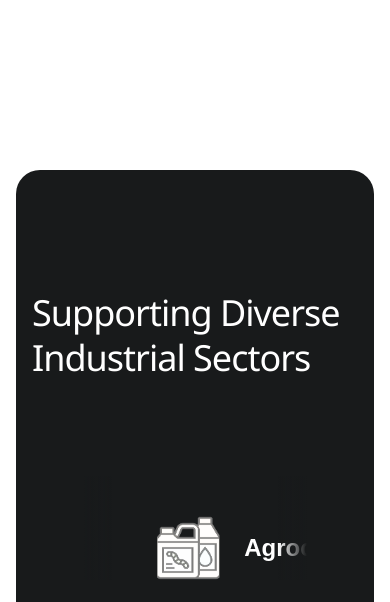
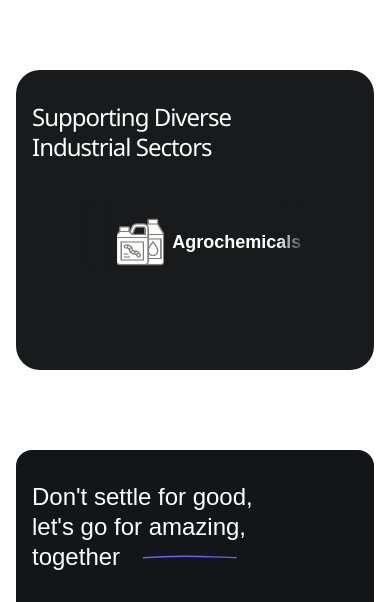
Before and after one commit to AneeVerse/robust-india, a Next.js app: page /projects in a window 390 px wide. Shown: the part 3092-3694 px from the top of the page. Built offline with nearby package versions, Linux system fonts and the light colour scheme.

Commit message:
Refactor ProjectShowcase and ServiceSlider components for improved mobile responsiveness and layout consistency; implement static project list for mobile and enhance styling across various elements.

```diff
--- a/src/components/ProjectShowcase.tsx
+++ b/src/components/ProjectShowcase.tsx
@@ -68,6 +68,8 @@ const ProjectShowcase = () => {
   const [cursor, setCursor] = React.useState({ visible: false, x: 0, y: 0 });
 
   useEffect(() => {
+    // Disable scroll-trigger animation on mobile
+    if (typeof window !== 'undefined' && window.innerWidth < 640) return;
     if (!sectionRef.current || !containerRef.current) return;
     const totalPanels = projects.length;
     const panelWidth = window.innerWidth;
@@ -127,12 +129,43 @@ const ProjectShowcase = () => {
   return (
     <section
       ref={sectionRef}
-      style={{ position: "relative", height: "100vh", overflow: "hidden", background: "#fff" }}
       onMouseMove={handleMouseMove}
       onMouseLeave={handleMouseLeave}
+      className="relative bg-white overflow-auto h-auto sm:h-screen sm:overflow-hidden"
     >
+      <div className="hidden sm:block">
         <CustomCursor visible={cursor.visible} x={cursor.x} y={cursor.y} />
-      <div ref={containerRef} style={{ height: "100vh", display: "flex", gap: "10vw" }}>
+      </div>
+
+      {/* Mobile Static Project List */}
+      <div className="sm:hidden flex flex-col items-center space-y-8 px-4 py-8 bg-white">
+        {projects.map((project) => (
+          <Link key={project.slug} href={`/projects/${project.slug}`} className="w-full max-w-md">
+            <div className="bg-white rounded-3xl p-6 shadow-lg">
+              <Image
+                src={project.image}
+                alt={project.title}
+                width={800}
+                height={500}
+                className="rounded-xl w-full h-auto object-cover mb-4"
+              />
+              <h2 className="text-2xl font-bold text-gray-900 mb-2">{project.title}</h2>
+              <p className="text-base text-gray-600 mb-4">{project.description}</p>
+              <div className="flex flex-wrap gap-2">
+                {project.tags.map((tag) => (
+                  <span key={tag} className="text-sm text-gray-500 bg-gray-100 px-2 py-1 rounded-full">
+                    {tag}
+                  </span>
+                ))}
+              </div>
+            </div>
+          </Link>
+        ))}
+      </div>
+
+      {/* Desktop Animated Carousel */}
+      <div className="hidden sm:block">
+        <div ref={containerRef} style={{ height: '100vh', display: 'flex', gap: '10vw' }}>
           {projects.map((project, i) => (
             <Link
               key={project.slug}
@@ -225,6 +258,7 @@ const ProjectShowcase = () => {
             </Link>
           ))}
         </div>
+      </div>
     </section>
   );
 };
--- a/src/components/ServiceSlider.tsx
+++ b/src/components/ServiceSlider.tsx
@@ -19,27 +19,27 @@ export default function ServiceSlider() {
   const sliderItems = [...services, ...services];
 
   return (
-    <div className="mt-12 min-h-[520px] py-30 flex flex-col bg-[#181a1b] w-full overflow-hidden mt-45 rounded-3xl">
+    <div className="mt-12 min-h-[300px] py-8 sm:py-30 sm:min-h-[520px] flex flex-col bg-[#181a1b] w-full overflow-hidden rounded-3xl">
       <div className="max-w-5xl mx-auto w-full px-4 mr-100">
         <h2
-          className="text-white text-left text-4xl md:text-6xl font-normal mb-14 leading-tight"
+          className="text-white text-left text-2xl sm:text-4xl md:text-6xl lg:text-8xl font-normal mb-6 sm:mb-14 leading-tight"
           style={{ fontFamily: 'Segoe UI, Arial, sans-serif', letterSpacing: '-1px', wordBreak: 'break-word' }}
         >
           Supporting Diverse<br />Industrial Sectors
         </h2>
       </div>
       {/* Full-width slider row below heading */}
-      <div className="relative w-full overflow-hidden mt-10">
+      <div className="relative w-full overflow-hidden mt-4 sm:mt-10 px-4 sm:px-0">
         {/* Left blur overlay */}
         <div className="pointer-events-none absolute left-0 top-0 h-full w-24 z-10" style={{background: 'linear-gradient(to right, #181a1b 70%, transparent 100%)'}} />
         {/* Right blur overlay */}
         <div className="pointer-events-none absolute right-0 top-0 h-full w-24 z-10" style={{background: 'linear-gradient(to left, #181a1b 70%, transparent 100%)'}} />
         <div
-          className="flex w-max animate-[slide_80s_linear_infinite] ml-10 md:ml-24 mt-10"
+          className="flex w-max animate-[slide_80s_linear_infinite] ml-0 sm:ml-10 md:ml-24 mt-4 sm:mt-10"
         >
           {sliderItems.map((service, idx) => (
             <div
-              className="flex items-center mx-14 min-w-[220px]"
+              className="flex items-center mx-4 sm:mx-14 min-w-[220px]"
               key={idx}
             >
               <Image
@@ -47,9 +47,9 @@ export default function ServiceSlider() {
                 alt={service.name}
                 width={66}
                 height={66}
-                className="w-16 h-16 mr-6"
+                className="w-12 h-12 mr-2 sm:w-16 sm:h-16 sm:mr-6"
               />
-              <span className="text-white text-2xl md:text-4xl font-extrabold whitespace-nowrap">{service.name}</span>
+              <span className="text-white text-lg sm:text-2xl md:text-4xl font-extrabold whitespace-nowrap">{service.name}</span>
             </div>
           ))}
         </div>
```
Lines whose indentation alone changed are shown as unchanged.
